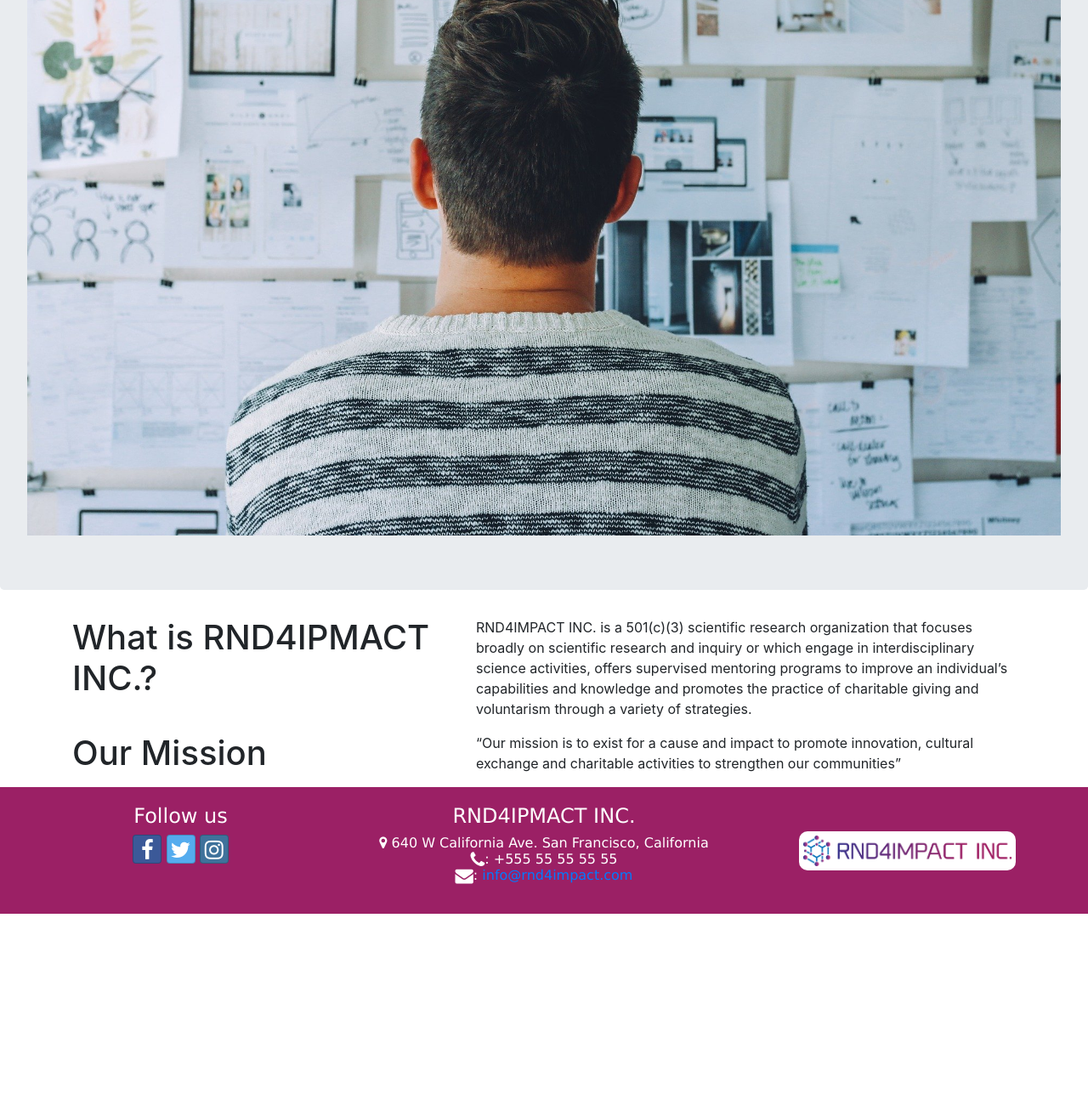
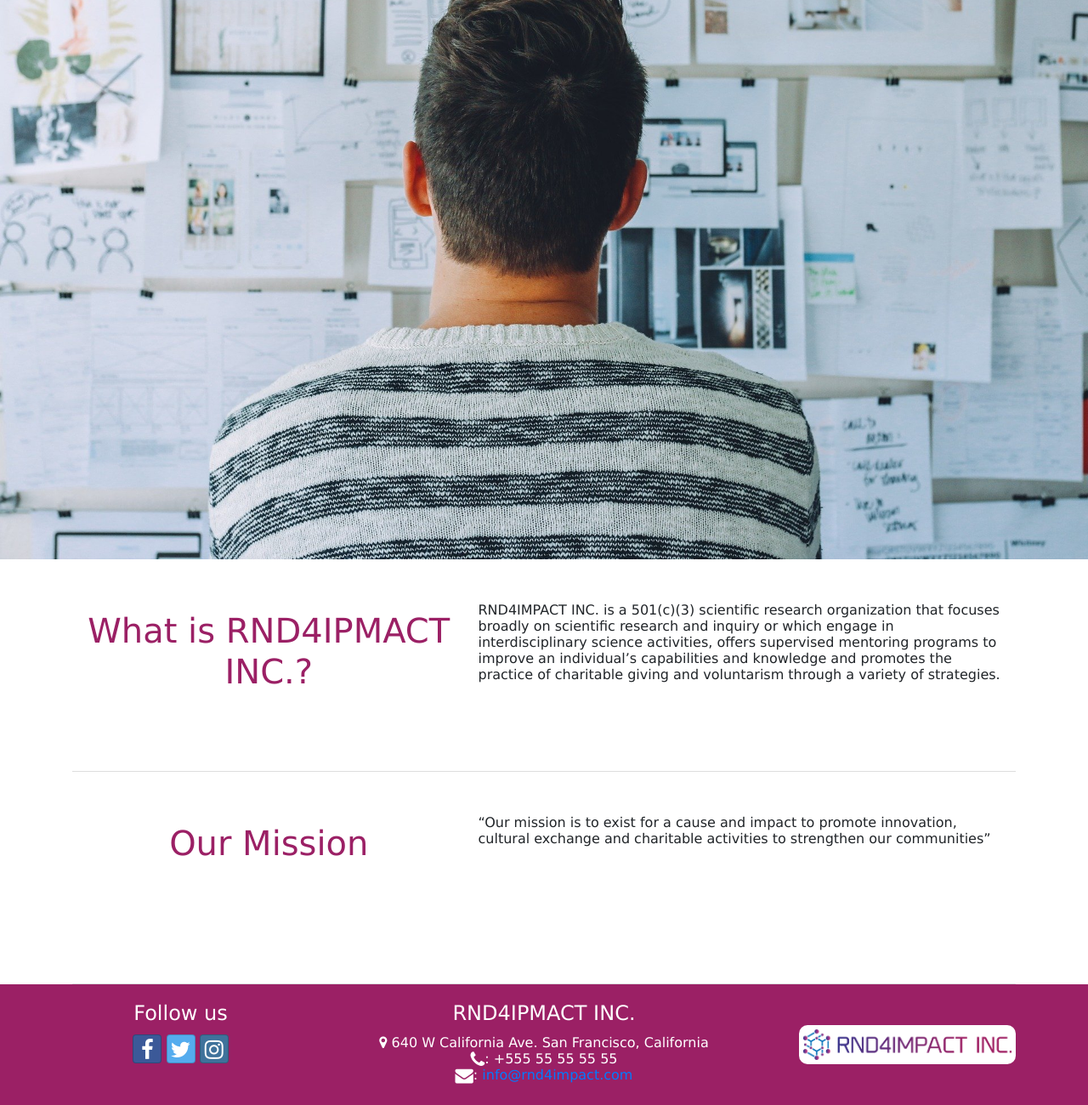
Before and after one commit to vicc30/RND4IMPACT, a website: page index.html in a window 1280 px wide. Shown: the part 245-1545 px from the top of the page at 85% size. Before the commit the page ends 1320 px from the top, so only its background shows below. Drawn offline with nearby package versions, Linux system fonts and the light colour scheme.

Commit message:
Added styles Scss

```diff
--- a/css/styles.scss
+++ b/css/styles.scss
@@ -2,6 +2,7 @@
 $color-main: #9b2065;
 $color-blue: #2b50aa;
 $color-yellow: #e6af2e;
+$lt-gray: #ddd;
 $font-stack: Verdana, sans-serif;
 
 @mixin zero-margin($pad-up-dn, $pad-left-right) {
@@ -13,6 +14,12 @@
 	font: 100% $font-stack;
 	font-size: $size;
 	color: $color;
+}
+
+body {
+	font: 100% $font-stack;
+	padding:50px 0px 0px 0px;
+    z-index:0;
 }
 
 .navbar-light {
@@ -29,11 +36,52 @@
 .footer {
 	background-color: $color-main;
 	@include fonts(auto, $color-white);
-	@include zero-margin(20px, 0px);
+	@include zero-margin(10px, 0px);
+
+	h4 {
+		color:$color-white;
+	}
+
+	.imgFooter {
+		background-color: $color-white;
+		@include zero-margin(5px, 5px);
+		border-radius: 10px;
+	}
 }
 
-.imgFooter {
-	background-color: $color-white;
-	@include zero-margin(5px, 5px);
-	border-radius: 10px;
+#whatIs #mission {
+	@include zero-margin(20px, 0px)
 }
+
+
+.row-header{
+    @include zero-margin(0px,0px);
+}
+
+.row-content {
+    @include zero-margin(50px,0px);
+    border-bottom: 1px solid $lt-gray;
+    min-height:250px;
+}
+
+.jumbotron {
+    @include zero-margin(0px,0px);
+    background-color: $color-white ;
+	color: #000000;
+}
+
+.tab-content {
+    border-left: 1px solid $lt-gray;
+    border-right: 1px solid $lt-gray;
+    border-bottom: 1px solid $lt-gray;
+    padding: 10px;
+}
+
+h1, h2 {
+	text-align: center;
+}
+
+h1, h2, h3, h4, h5, h6{
+	color:$color-main;
+	@include zero-margin(10px, 0px)
+}
--- a/index.html
+++ b/index.html
@@ -44,7 +44,7 @@
     </header>
     <!--Content section-->
     <div class="container">
-        <div class="row" id="whatIs">
+        <div class="row row-content">
             <div class="col col-12 col-md-5">
                 <h1>What is RND4IPMACT INC.?</h1>
             </div>
@@ -52,7 +52,7 @@
                 <p>RND4IMPACT INC. is a 501(c)(3) scientific research organization that focuses broadly on scientific research and inquiry or which engage in interdisciplinary science activities, offers supervised mentoring programs to improve an individual’s capabilities and knowledge and promotes the practice of charitable giving and voluntarism through a variety of strategies.</p>
             </div>
         </div>
-        <div class="row" id="mission">
+        <div class="row row-content" id="mission">
             <div class="col col-12 col-md-5">
                 <h1>Our Mission</h1>
             </div>
```
Also changed, not shown: volunteer.html (+2 -2 lines), css/styles.css.
